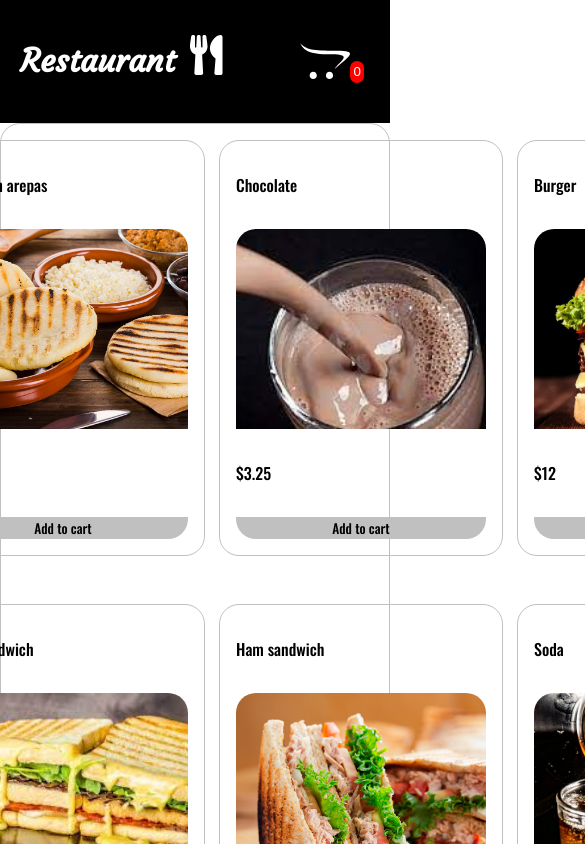
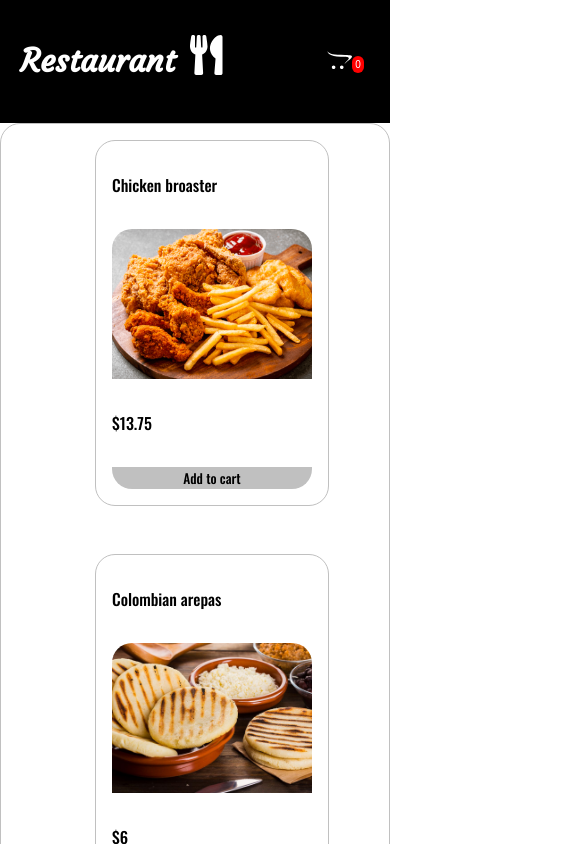
Before and after one commit to Sergio-Torres/online-restaurant, a React (Create React App) app: page / in a window 390 px wide. Shown: the top 844 px of the page, 585 px wide, since content can reach past the window. Built offline with nearby package versions, Linux system fonts and the light colour scheme.

Commit message:
responsive

```diff
--- a/src/components/Cart.styles.ts
+++ b/src/components/Cart.styles.ts
@@ -8,8 +8,10 @@ let gray:string = '#DFDFDF';
 export const customStyles ={
     content:{
         margin: 'auto',
-        width:'500px',
+        width:'50%',
+
     }
+
 
 };
 
--- a/src/components/Header.styles.ts
+++ b/src/components/Header.styles.ts
@@ -19,6 +19,7 @@ export const Wrapper = styled.div`
         background-color: transparent;
         color: ${fontColor};
         border:none;
+        font-size:40px;
     }
     span{
 
@@ -27,6 +28,13 @@ export const Wrapper = styled.div`
         height: 5px;
         border-radius: 1000px;
         padding: 0.2rem;
+        font-size: 10px;
     }
 
+    @media screen and (max-width: 400px){
+
+        button{
+            font-size:20px;
+        }
+
 `;
--- a/src/components/Header.tsx
+++ b/src/components/Header.tsx
@@ -18,7 +18,7 @@ export const Header = ({totalItem, handlerShowCart}: Props) =>(
         <h1>Restaurant</h1>
         <FontAwesomeIcon icon={faUtensils} style={{fontSize:'40px', padding:'15px'}}/>
         <button onClick={()=>{handlerShowCart()}}>
-            <FontAwesomeIcon icon={faOpencart} style={{fontSize:'40px'}}/>
+            <FontAwesomeIcon icon={faOpencart}/>
             <span>{totalItem}</span>
         </button>
     </Wrapper>
--- a/src/components/Menu.styles.ts
+++ b/src/components/Menu.styles.ts
@@ -42,4 +42,36 @@ export const Wrapper = styled.div`
         padding: 1rem;
 
     }
+    @media screen and (max-width: 1200px){
+        grid-template-columns: repeat(3, 1fr);
+        div{
+            display:flex;
+            margin:auto;
+    }
+    @media screen and (max-width: 1000px){
+        grid-template-columns: repeat(2, 1fr);
+
+        div{
+            margin: auto;
+            gap: 0.2;
+
+    }
+    //responsive
+
+    @media screen and (max-width: 700px){
+        grid-template-columns: repeat(1, 1fr);
+        div{
+            display:flex;
+            margin:auto;
+    }
+
+    @media screen and (max-width: 400px){
+        div{
+            width: 200px;
+        }
+        img{
+            width: 200px;
+            height: 150px;
+        }
+    }
 `;
```
